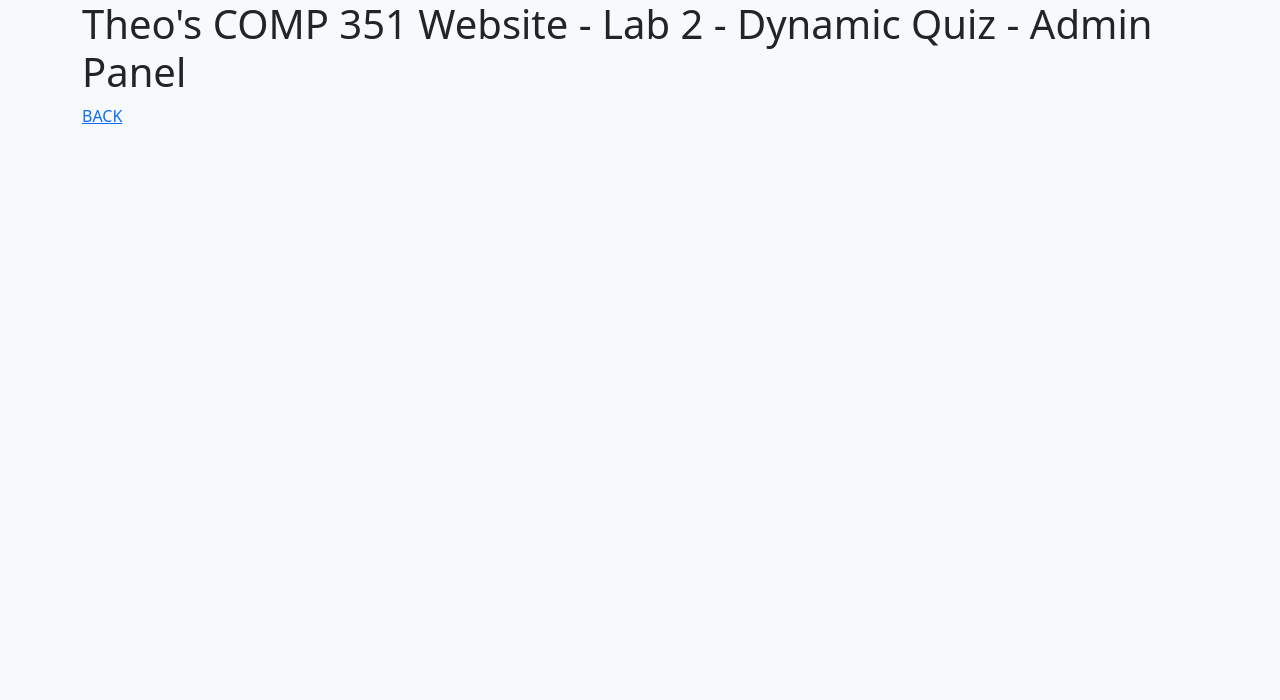
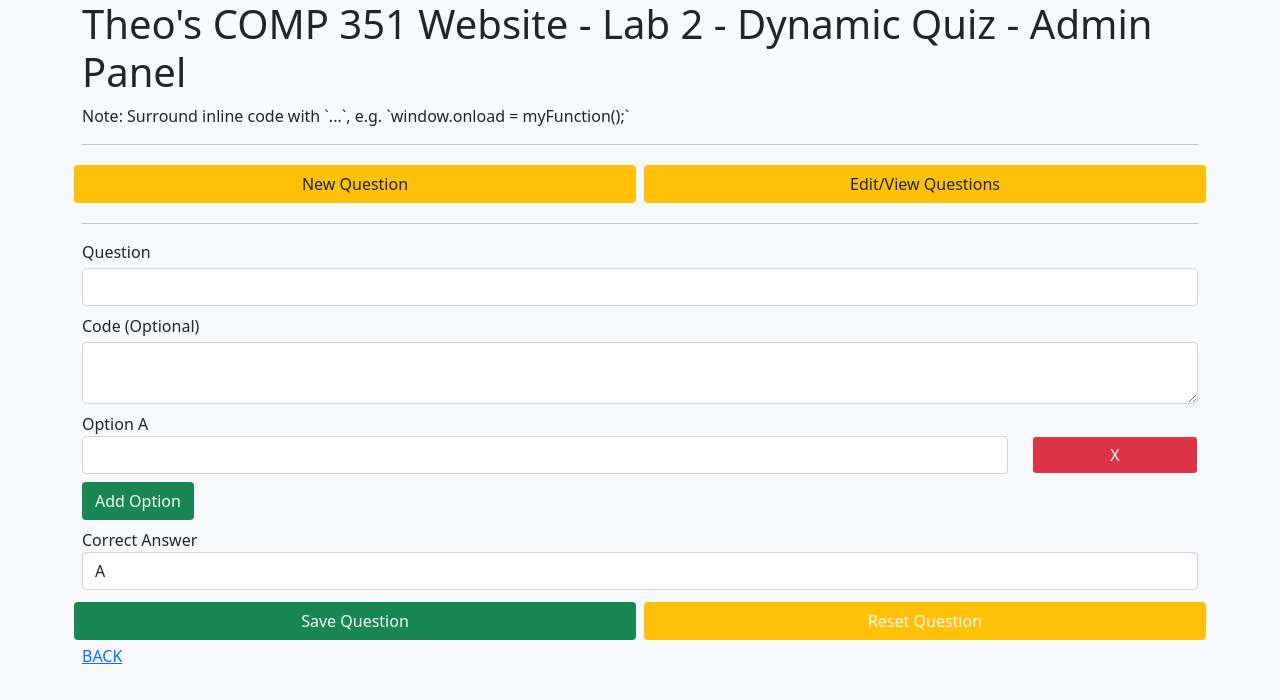
Before and after one commit to theolaa/comp-351-website, a website: page express/COMP351/Labs/lab2/admin.html in a window 1280 px wide. Drawn offline with nearby package versions, Linux system fonts and the light colour scheme; files that its build step writes are made by us from their sources.

Commit message:
Lab 2 Admin Page work

```diff
--- a/express/COMP351/Labs/lab2/admin.html
+++ b/express/COMP351/Labs/lab2/admin.html
@@ -13,13 +13,68 @@
 <body class="bg-light">
     <div class="container">
         <h1>Theo's COMP 351 Website - Lab 2 - Dynamic Quiz - Admin Panel</h1>
+        Note: Surround inline code with `...`, e.g. `window.onload = myFunction();`
+        <hr>
+        <div class="row">
+            <button class="btn col bg-warning m-1" onclick="showAddQuestion()">New Question</button>
+            <button class="btn col bg-warning m-1" onclick="showEditQuestion()">Edit/View Questions</button>
+        </div>
+        <hr>
+        <div id="questionInput">
+            <form id="inputForm" action="javascript:void(0);">
+                <div class="form-group">
+                    <div class="pb-2">
+                        <label for="question">Question</label>
+                        <br>
+                        <input type="text" class="form-text form-control" name="question" id="question">
+                    </div>
+                    <div class="pb-2">
+                        <label for="code">Code (Optional)</label>
+                        <br>
+                        <textarea class="form-text form-control" name="code" id="code" form="inputForm"></textarea>
+                    </div>
+                    <div id="options" class="pb-2">
+                        <div class="option pb-2 row" id="optionA">
+                            <label for="optionAtext">Option A</label>
+                            <br>
+                            <div class="col-sm col-sm-10">
+                                <input type="text" class="form-control" name="optionAtext" id="optionAtext">
+                            </div>
+                            <div class="col col-sm-2">
+                                <button class="btn bg-danger text-light col form-control"
+                                    onclick="removeOption(this.parentNode.parentNode)">
+                                    X </button>
+                            </div>
+                        </div>
+                        <button class="btn bg-success text-light" onclick="addOption()" id="addOptionButton">Add
+                            Option</button>
+                    </div>
+                    <div class="pb-2">
+                        <label for="correctAnswer">Correct Answer</label>
+                        <br>
+                        <select class="form-control" name="correctAnswer" id="correctAnswer">
+                            <option value="a">A</option>
+                        </select>
+                    </div>
+                </div>
+            </form>
+            <div class="row">
+                <button class="btn bg-success text-light col w-100 m-1">Save Question</button>
+                <button class="btn bg-warning text-light col w-100 m-1">Reset Question</button>
+            </div>
+
+        </div>
+        <div id="questionEditor" style="display:none">
+            Question Editor
+        </div>
+
         <a href=".">BACK</a>
     </div>
 
     <script src="https://cdn.jsdelivr.net/npm/bootstrap@5.0.0-beta1/dist/js/bootstrap.bundle.min.js"
         integrity="sha384-ygbV9kiqUc6oa4msXn9868pTtWMgiQaeYH7/t7LECLbyPA2x65Kgf80OJFdroafW"
         crossorigin="anonymous"></script>
-    <script src="../../js/quiz.js"></script>
+    <script src="../../../js/lab2admin.js"></script>
 </body>
 
 </html>
--- /dev/null
+++ b/express/js/lab2admin.js
@@ -0,0 +1,106 @@
+questionAdder = document.getElementById("questionInput");
+questionEditor = document.getElementById("questionEditor");
+
+options = document.getElementById("options");
+addOptionButton = document.getElementById("addOptionButton");
+correctAnswer = document.getElementById("correctAnswer");
+
+function getLetterFromInt(i) {
+    switch (i) {
+        case 1: return "A"; break;
+        case 2: return "B"; break;
+        case 3: return "C"; break;
+        case 4: return "D"; break;
+        case 5: return "E"; break;
+        case 6: return "F"; break;
+        case 7: return "G"; break;
+        case 8: return "H"; break;
+        case 9: return "I"; break;
+        case 10: return "J"; break;
+        default: return ":("; break;
+    }
+}
+
+function addOption() {
+    optionNumber = options.children.length;
+    if (optionNumber > 10) {
+        alert("Cannot have more than ten options.\nSeriously, why would you want that anyways?");
+        return;
+    }
+    optionLetter = getLetterFromInt(optionNumber);
+
+    option = document.createElement("div");
+    option.setAttribute("class", "option pb-2 row");
+    option.setAttribute("id", "option" + optionLetter);
+
+    label = document.createElement("label");
+    label.setAttribute("for", "option" + optionLetter + "text");
+    label.innerText = "Option " + optionLetter;
+
+    textColumn = document.createElement("div");
+    textColumn.setAttribute("class", "col-sm col-sm-10");
+
+    optionText = document.createElement("input");
+    optionText.setAttribute("type", "text");
+    optionText.setAttribute("class", "form-control");
+    optionText.setAttribute("name", "option" + optionLetter + "text");
+    optionText.setAttribute("id", "option" + optionLetter + "text");
+
+    delButtonColumn = document.createElement("div");
+    delButtonColumn.setAttribute("class", "col col-sm-2");
+
+    delButton = document.createElement("button");
+    delButton.setAttribute("class", "btn bg-danger text-light col form-control");
+    delButton.setAttribute("onclick", "removeOption(this.parentNode.parentNode)");
+    delButton.innerText = " X ";
+
+    option.append(label);
+    option.append(document.createElement("br"));
+
+    textColumn.append(optionText);
+    delButtonColumn.append(delButton);
+
+    option.append(textColumn);
+    option.append(delButtonColumn);
+
+    addOptionButton.parentNode.insertBefore(option, addOptionButton);
+
+    correctAnswerOption = document.createElement("option");
+    correctAnswerOption.setAttribute("value", optionLetter.toLowerCase());
+    correctAnswerOption.innerText = optionLetter;
+    correctAnswer.append(correctAnswerOption);
+
+}
+
+function removeOption(e) {
+    if (options.children.length <= 2) {
+        alert("You cannot remove the last option.");
+    } else {
+        e.parentNode.removeChild(e);
+        renameOptions();
+        correctAnswer.lastChild.remove();
+    }
+}
+
+function renameOptions() {
+    for (i = 0; i < options.children.length - 1; i++) {
+        // Label
+        optionLetter = getLetterFromInt(i+1);
+        options.children[i].children[0].setAttribute("for", "option" + optionLetter + "text");
+        options.children[i].children[0].innerText = "Option " + optionLetter;
+
+        // Text Column
+        options.children[i].children[2].setAttribute("name", "option" + optionLetter + "text");
+        options.children[i].children[2].setAttribute("id", "option" + optionLetter + "text");
+    }
+}
+
+function showAddQuestion() {
+    questionAdder.style.display = "block";
+    questionEditor.style.display = "none";
+}
+
+function showEditQuestion() {
+    questionEditor.style.display = "block";
+    questionAdder.style.display = "none";
+}
```
Also changed, not shown: express/COMP351/Labs/lab2/student.html (+1 -1 lines), express/js/lab2student.js (added).
